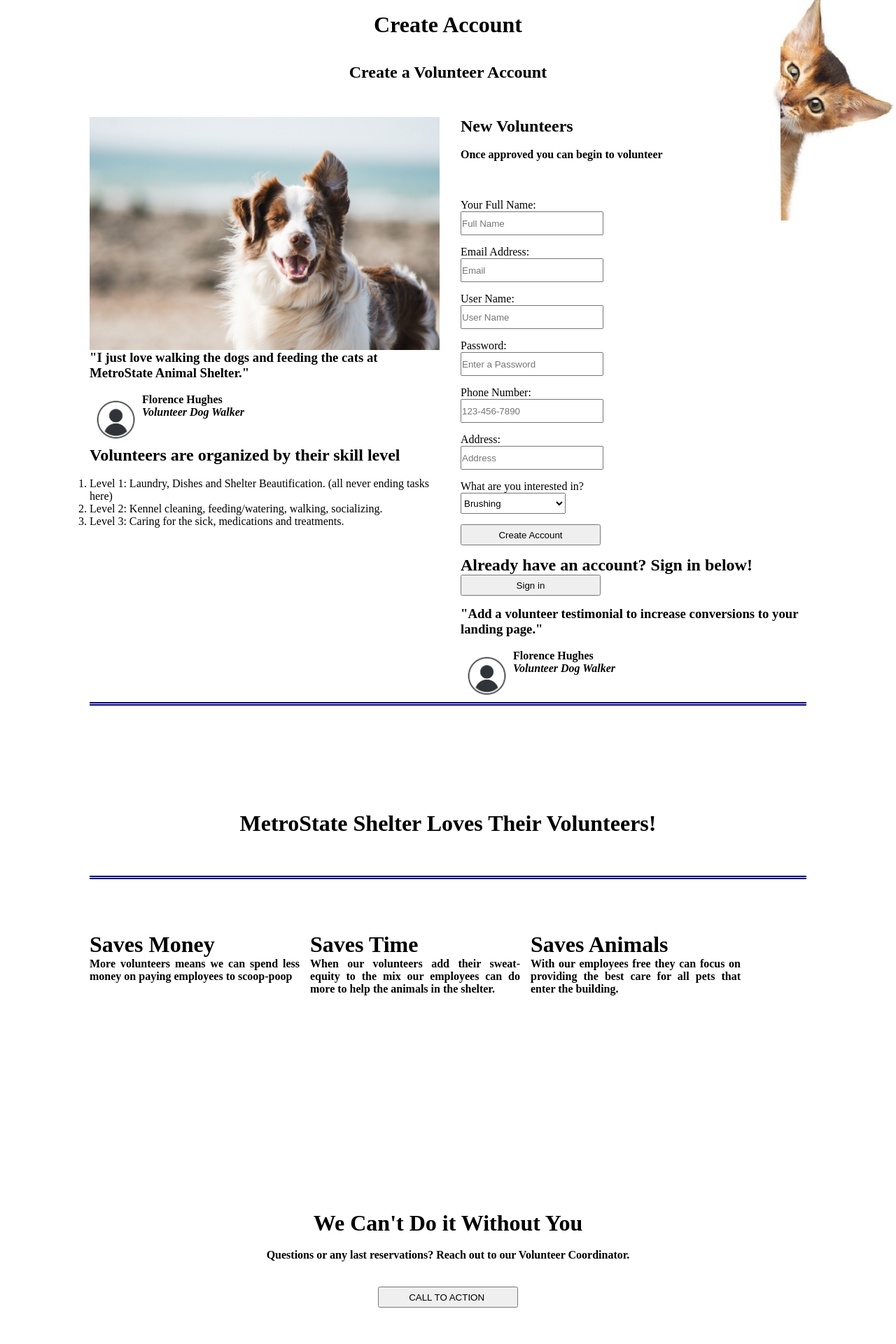
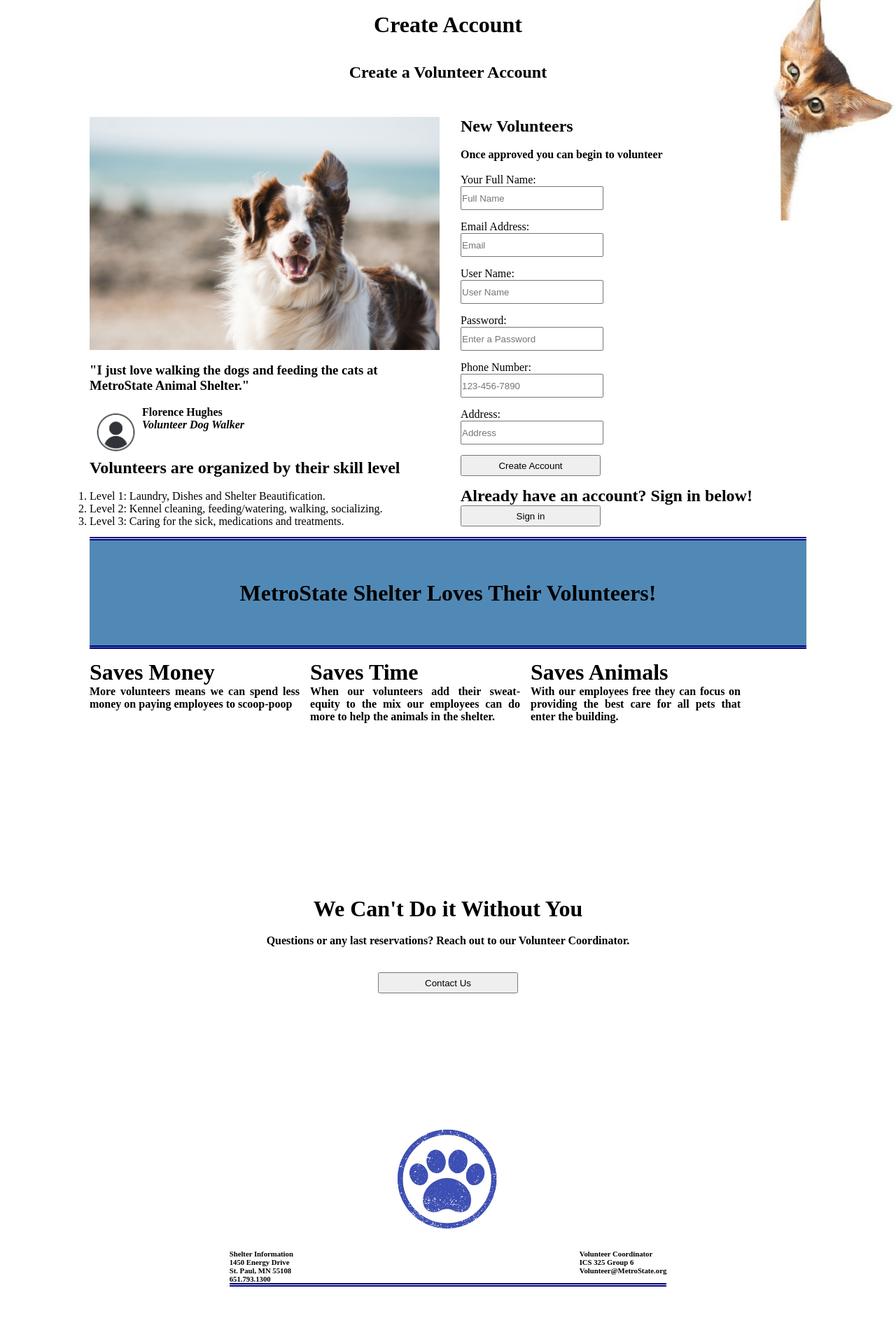
Before and after one commit to MarcusWithers/animal_shelter, a PHP site: page /createaccount.php in a window 1280 px wide. Shown: the part 372-2292 px from the top of the page at 70% size. After the commit the page ends 2210 px from the top, so only its background shows below. Run offline with PHP 8.4, Linux system fonts and the light colour scheme.

Commit message:
updated styling on createaccount

```diff
--- a/createaccount.php
+++ b/createaccount.php
@@ -22,6 +22,7 @@ src="header.txt"></script>
     <div class="container">
       <div class="left_container">
         <img src="dog.jpg" alt="dog" width="500px" />
+        <br/>
         <h3>
           "I just love walking the dogs and feeding the cats at MetroState Animal Shelter."
         </h3>
@@ -32,13 +33,14 @@ src="header.txt"></script>
             Florence Hughes <br />
             <em>Volunteer Dog Walker</em>
           </h4>
+          <br/>
+          <br/> <br/> <br/>
         </div>
         <h2><strong>Volunteers are organized by their skill level</strong></h2>
         <br />
-        <ol>
+        <ol class="leveling" >
           <li>
-            Level 1: Laundry, Dishes and Shelter Beautification. (all never
-            ending tasks here)
+            Level 1: Laundry, Dishes and Shelter Beautification.
           </li>
           <li>
             Level 2: Kennel cleaning, feeding/watering, walking, socializing.
@@ -48,65 +50,29 @@ src="header.txt"></script>
       </div>
       <div class="right_container">
         <form action="insert.php" method="POST">
-          <h2>New Volunteers</h2>
-          <br />
-          <h4>Once approved you can begin to volunteer</h4>
-          <br /><br /><br />
-          <label for="full_name">Your Full Name:</label>
-          <br />
-          <input type="text" id="full_name" name="full_name" placeholder ="Full Name" />
-          <br />
-          <label for="email">Email Address:</label>
-          <br />
-          <input type="text" id="email" name="email" placeholder = "Email"/>
-          <br />
-          <label for="username">User Name:</label>
-          <br />
-          <input type="text" id="username" name="username" placeholder ="User Name" />
-          <br />
-          <label for="password">Password:</label>
-          <br />
-<input type="text" id="password" name="password" placeholder ="Enter a Password" />
-<br />
-          <label for="phone_number">Phone Number:</label>
-          <br />
-          <input type="text" id="phone_number" name="phone_number" placeholder="123-456-7890" pattern="[0-9]{3}-[0-9]{3}-[0-9]{4}" />
-          <br />
-          <label for="address">Address:</label>
-          <br />
-          <input type="text" id="address" name="address" placeholder ="Address" />
-          <br />
-          <label for="interests">What are you interested in?</label>
-          <br />
-          <select id="interests" name="interests">
-            <option value="brushing">Brushing</option>
-            <option value="washing">Washing</option>
-            <option value="walking">Walking</option>
-            <option value="playing">Playing</option>
-          </select>
-          <br />
+          <h2>New Volunteers</h2><br />
+          <h4>Once approved you can begin to volunteer</h4><br />
+          <label for="full_name">Your Full Name:</label><br />
+          <input type="text" id="full_name" name="full_name" placeholder ="Full Name" /><br />
+          <label for="email">Email Address:</label><br />
+          <input type="text" id="email" name="email" placeholder = "Email"/><br />
+          <label for="username">User Name:</label><br />
+          <input type="text" id="username" name="username" placeholder ="User Name" /><br />
+          <label for="password">Password:</label><br />
+          <input type="password" id="password" name="password" placeholder ="Enter a Password" /><br />
+          <label for="phone_number">Phone Number:</label><br />
+          <input type="text" id="phone_number" name="phone_number" placeholder="123-456-7890" pattern="[0-9]{3}-[0-9]{3}-[0-9]{4}" /><br />
+          <label for="address">Address:</label><br />
+          <input type="text" id="address" name="address" placeholder ="Address" /><br />
           <input type="submit" value="Create Account" />
         </form>
         <form action = "signin.html" method = "POST">
           <h2> Already have an account? Sign in below! </h2>
           <input type = "submit" value = "Sign in" />
         </form>
-        <h3>
-          "Add a volunteer testimonial to increase conversions to your landing
-          page."
-        </h3>
-        <br />
-        <div class="user">
-          <img src="user.jpg" alt="user" width="75px" height="75px" />
-          <h4>
-            Florence Hughes <br />
-            <em>Volunteer Dog Walker</em>
-          </h4>
-        </div>
       </div>
     </div>
-    <br>
-    <div class="banner">
+       <div class="banner">
       <h1>MetroState Shelter Loves Their Volunteers! <h1>
     </div>
     <div class = "mission">
@@ -125,11 +91,11 @@ src="header.txt"></script>
 </div>
   </body>
   <footer class = "signin_footer">
-      <h1>We Can't Do it Without You</h1> <br>
-      <h4>Questions or any last reservations? Reach out to our Volunteer Coordinator.</h4><br><br>
-      <form action = "#">
-          <input type = "submit" value = "CALL TO ACTION "/>
-      </form>
+		<h1>We Can't Do it Without You</h1> <br>
+		<h4>Questions or any last reservations? Reach out to our Volunteer Coordinator.</h4><br><br>
+		<form method="POST" action="contactform.html">
+			<input type = "submit" value = "Contact Us"/>
+		</form>
   </footer>
   <!--script for footer-->
   <script language="javascript" type="text/javascript"
--- a/styles.css
+++ b/styles.css
@@ -45,6 +45,7 @@ body {
 }
 .container {
   display: flex;
+  justify-content: center;
   border-bottom: thick double #000080;
 }
 .left_container {
@@ -61,6 +62,9 @@ body {
   width: 512px;
 
   margin-left: 15px;
+}
+.leveling{
+
 }
 
 .aboutbody{
@@ -92,14 +96,15 @@ input {
   width: 1024px;
   align-items: center;
   justify-content: center;
-  margin-top: 75px;
+
+  background-color: #5189b6;
   border-bottom: thick double #000080;
 }
 
 
 .mission {
   display: flex;
-  margin-top: 75px;
+  margin-top: 15px;
   height: 150px;
 }
 .mission1 {
@@ -129,7 +134,7 @@ footer {
   display: flex;
   flex-direction: column;
   align-items: center;
-  margin-top: 75px;
+  margin-top: 15px;
   height: 500px;
   justify-content: center;
 }
@@ -142,7 +147,7 @@ footer {
 .contact_container {
   display: flex;
   justify-content: center;
-  margin-top: 50px;
+  margin-top: 10px;
 }
 
 .training_container {
```
